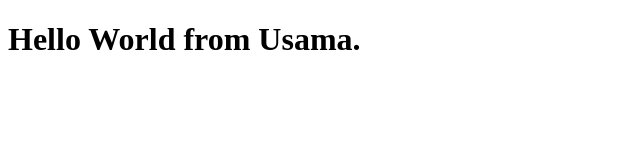
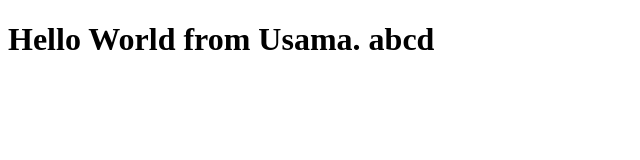
Before and after one commit to usamazahid/BootCampC1, a plain HTML site: page index.html in a window 1280 px wide. Shown: the whole page, without its empty margins (0-640 px from the left). Drawn offline with Linux system fonts and the light colour scheme.

Commit message:
Update index.html

```diff
--- a/index.html
+++ b/index.html
@@ -4,6 +4,6 @@
 	<title></title>
 </head>
 <body>
-<h1>Hello World from Usama.</h1>
+<h1>Hello World from Usama. abcd</h1>
 </body>
 </html>
```
